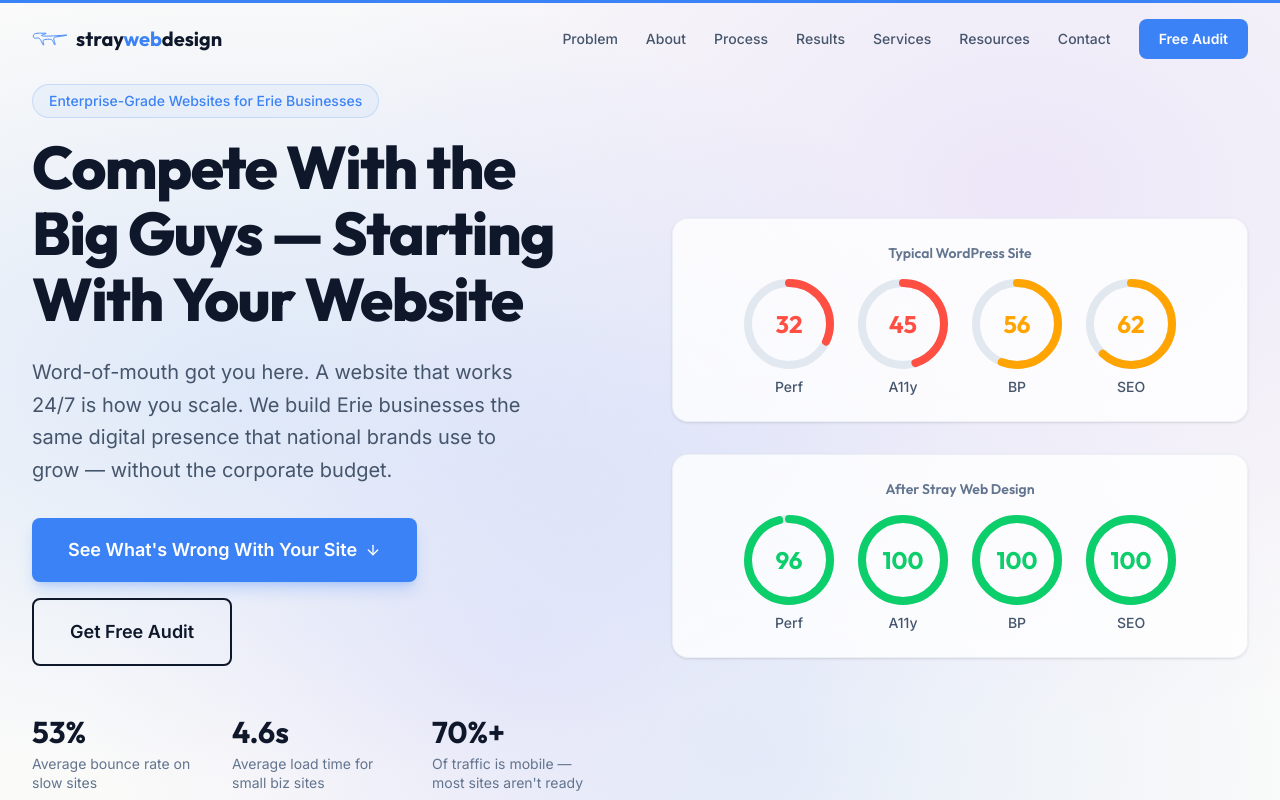
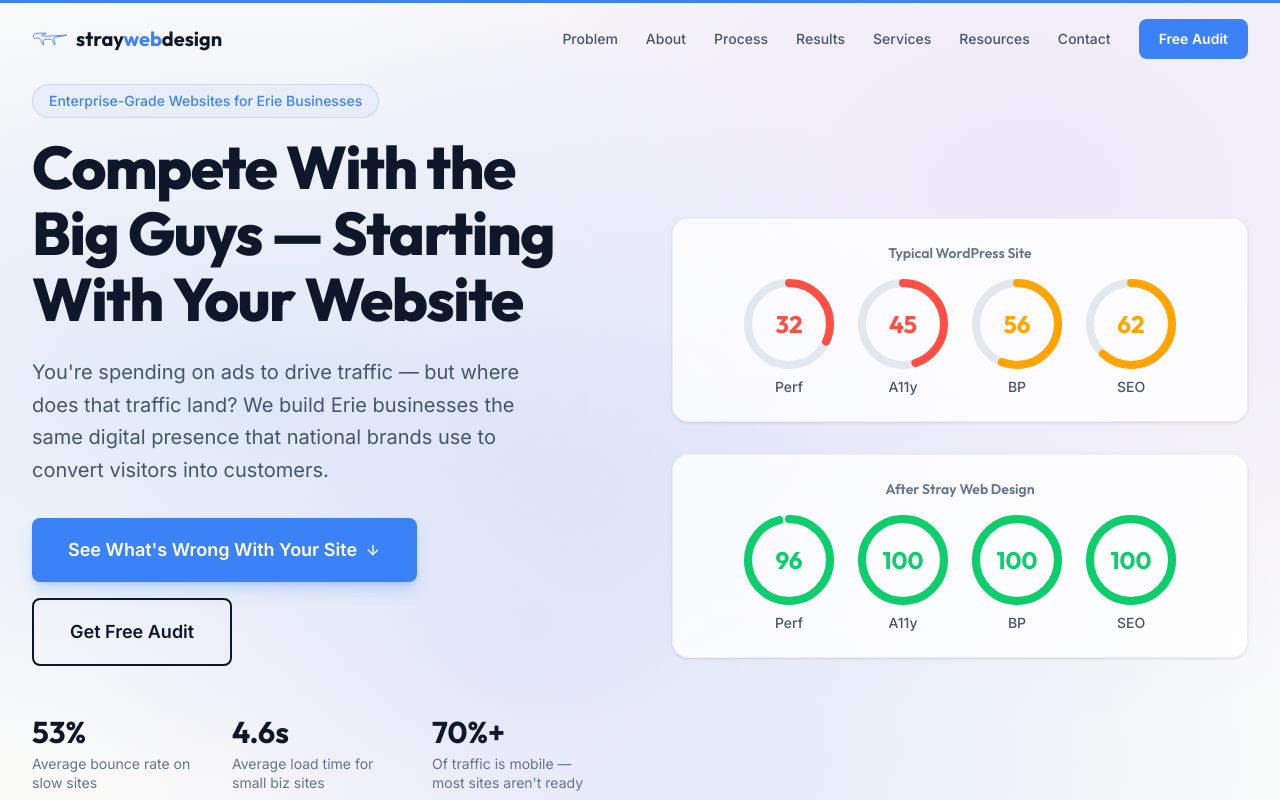
Before and after one commit to straydesign/straywebdesign, a Next.js app: page / in a window 1280 px wide. Shown: the top 800 px of the page. Built offline with nearby package versions, Linux system fonts and the light colour scheme.

Commit message:
copy: reframe hero — ads drive traffic, site converts it

```diff
--- a/src/components/sections/Hero.tsx
+++ b/src/components/sections/Hero.tsx
@@ -58,9 +58,9 @@
 
             <AnimateIn delay={0.7} className="mt-6">
               <p className="max-w-lg text-lg leading-relaxed text-slate-600 md:text-xl">
-                Word-of-mouth got you here. A website that works 24/7 is how
-                you scale. We build Erie businesses the same digital presence
-                that national brands use to grow — without the corporate budget.
+                You&apos;re spending on ads to drive traffic — but where does that
+                traffic land? We build Erie businesses the same digital presence
+                that national brands use to convert visitors into customers.
               </p>
             </AnimateIn>
 
```
